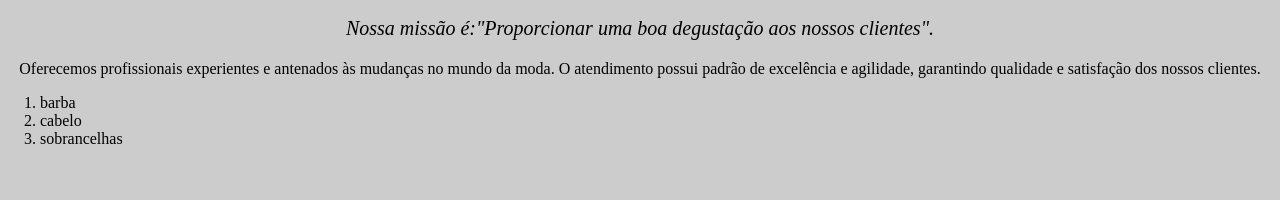
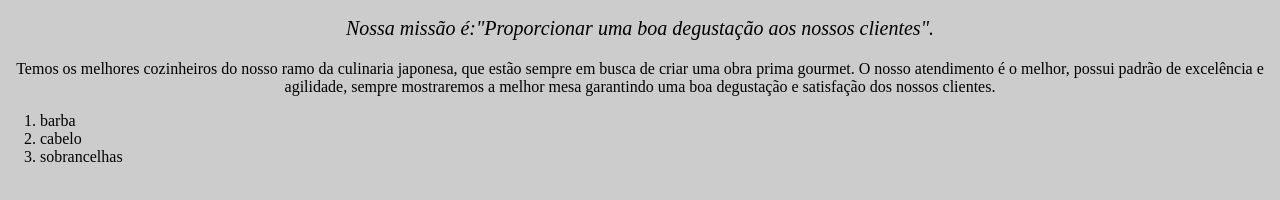
Before and after one commit to RenanAndrei/One-Barbe, a plain HTML site: page index.html in a window 1280 px wide. Shown: the part 500-700 px from the top of the page. Drawn offline with Linux system fonts and the light colour scheme.

Commit message:
alterei o texto

```diff
--- a/index.html
+++ b/index.html
@@ -22,7 +22,7 @@
 
 	<p style="font-size: 20px"><i>Nossa missão é:"Proporcionar uma boa degustação aos nossos clientes".</i></p>
 
-	<p>Oferecemos profissionais experientes e antenados às mudanças no mundo da moda. O atendimento possui padrão de excelência e agilidade, garantindo qualidade e satisfação dos nossos clientes.</p>
+	<p>Temos os melhores cozinheiros do nosso ramo da culinaria japonesa, que estão sempre em busca de criar uma obra prima gourmet. O nosso atendimento é o melhor, possui padrão de excelência e agilidade, sempre mostraremos a melhor mesa garantindo uma boa degustação e satisfação dos nossos clientes.</p>
 
 	<ol>
 	<li>barba</li>
```
